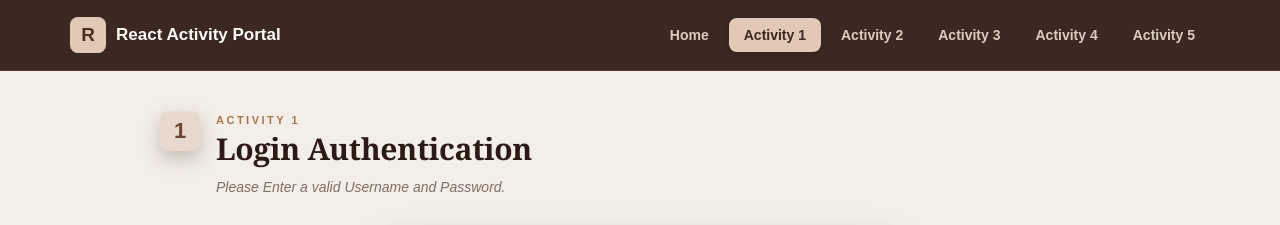
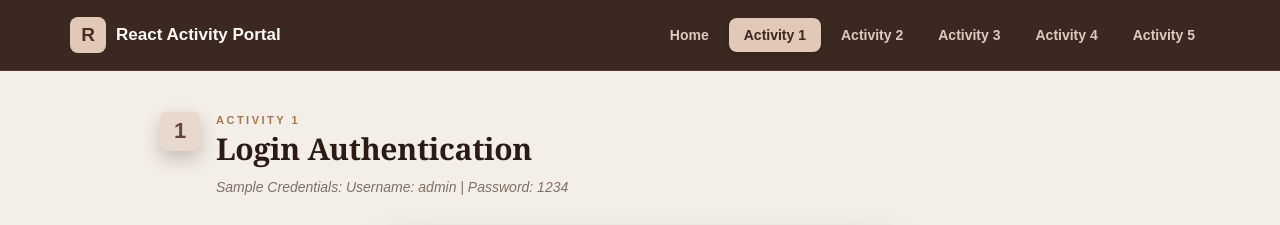
Before and after one commit to sofiadcdario03-gif/inf236-react-activity-portal, a React (Vite) app: page /activity1 in a window 1280 px wide. Shown: the top 225 px of the page. Built offline with nearby package versions, Linux system fonts and the light colour scheme.

Commit message:
login credentials

```diff
--- a/src/Activity1.jsx
+++ b/src/Activity1.jsx
@@ -38,7 +38,7 @@ function Activity1() {
           <p className="activity-label">ACTIVITY 1</p>
           <h1>Login Authentication</h1>
           <p className="activity-description">
-            Please Enter a valid Username and Password.
+            Sample Credentials: Username: admin | Password: 1234
           </p>
         </div>
       </div>
```
